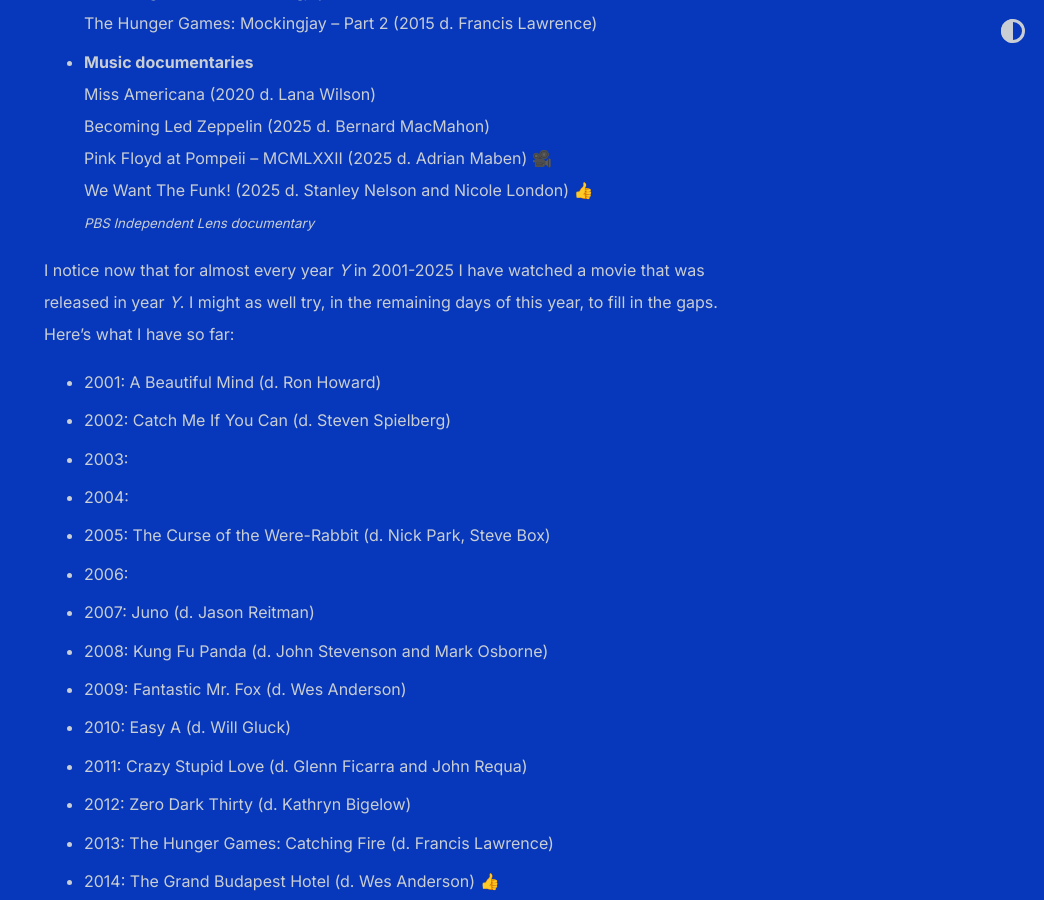
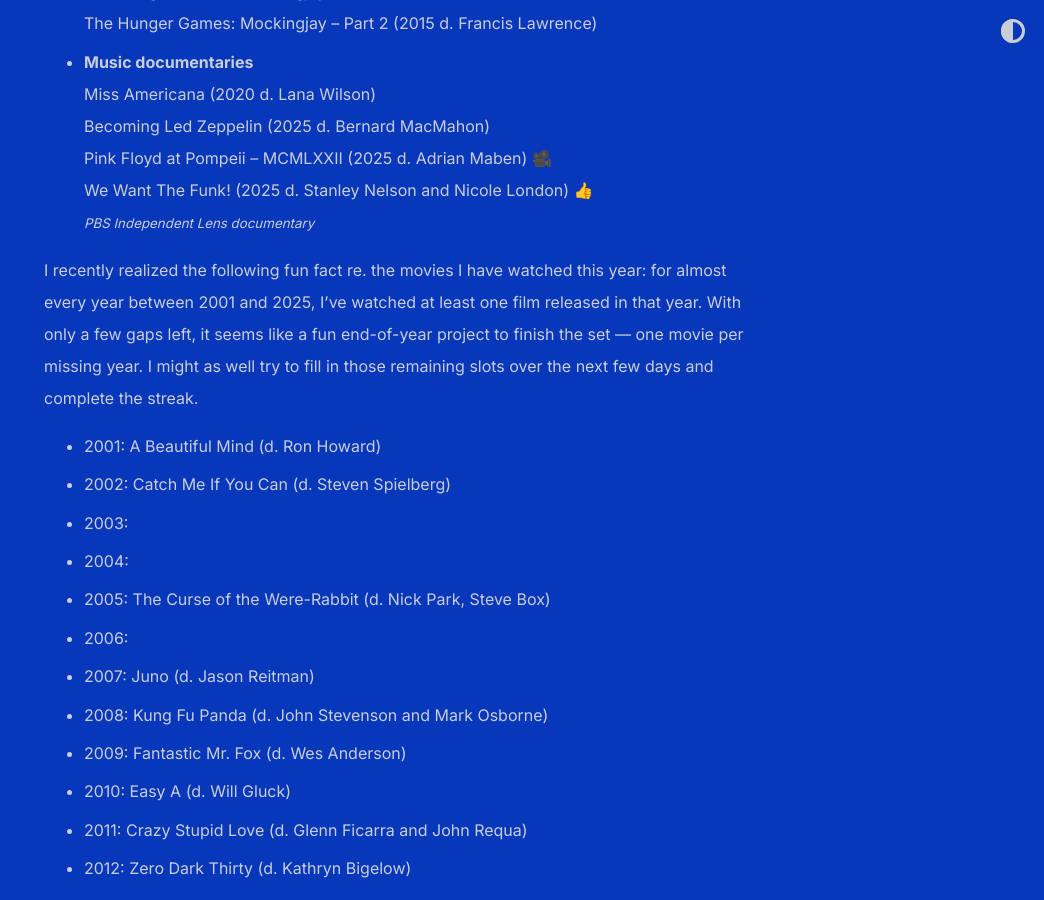
Before and after one commit to shihankanungo/shihankanungo.github.io, a Jekyll site: the page built from movies.md, in a window 1280 px wide and 900 px high, scrolled down 2722 px. Shown: the whole window, without its empty margins (236-1280 px from the left). Built offline with Jekyll 4.4.1, drawn with Linux system fonts in a browser that asks for light colours.

Commit message:
Update movies.md

```diff
--- a/movies.md
+++ b/movies.md
@@ -64,7 +64,7 @@
   Pink Floyd at Pompeii – MCMLXXII (2025 d. Adrian Maben) 🎥 <br>
   We Want The Funk! (2025 d. Stanley Nelson and Nicole London) 👍 <br> <small>_PBS Independent Lens documentary_</small>
 
-I notice now that for almost every year *Y* in 2001-2025 I have watched a movie that was released in year *Y*. I might as well try, in the remaining days of this year, to fill in the gaps. Here's what I have so far:
+I recently realized the following fun fact re. the movies I have watched this year: for almost every year between 2001 and 2025, I’ve watched at least one film released in that year. With only a few gaps left, it seems like a fun end-of-year project to finish the set &mdash; one movie per missing year. I might as well try to fill in those remaining slots over the next few days and complete the streak.
 
 - 2001: A Beautiful Mind (d. Ron Howard)
 - 2002: Catch Me If You Can (d. Steven Spielberg)
```
